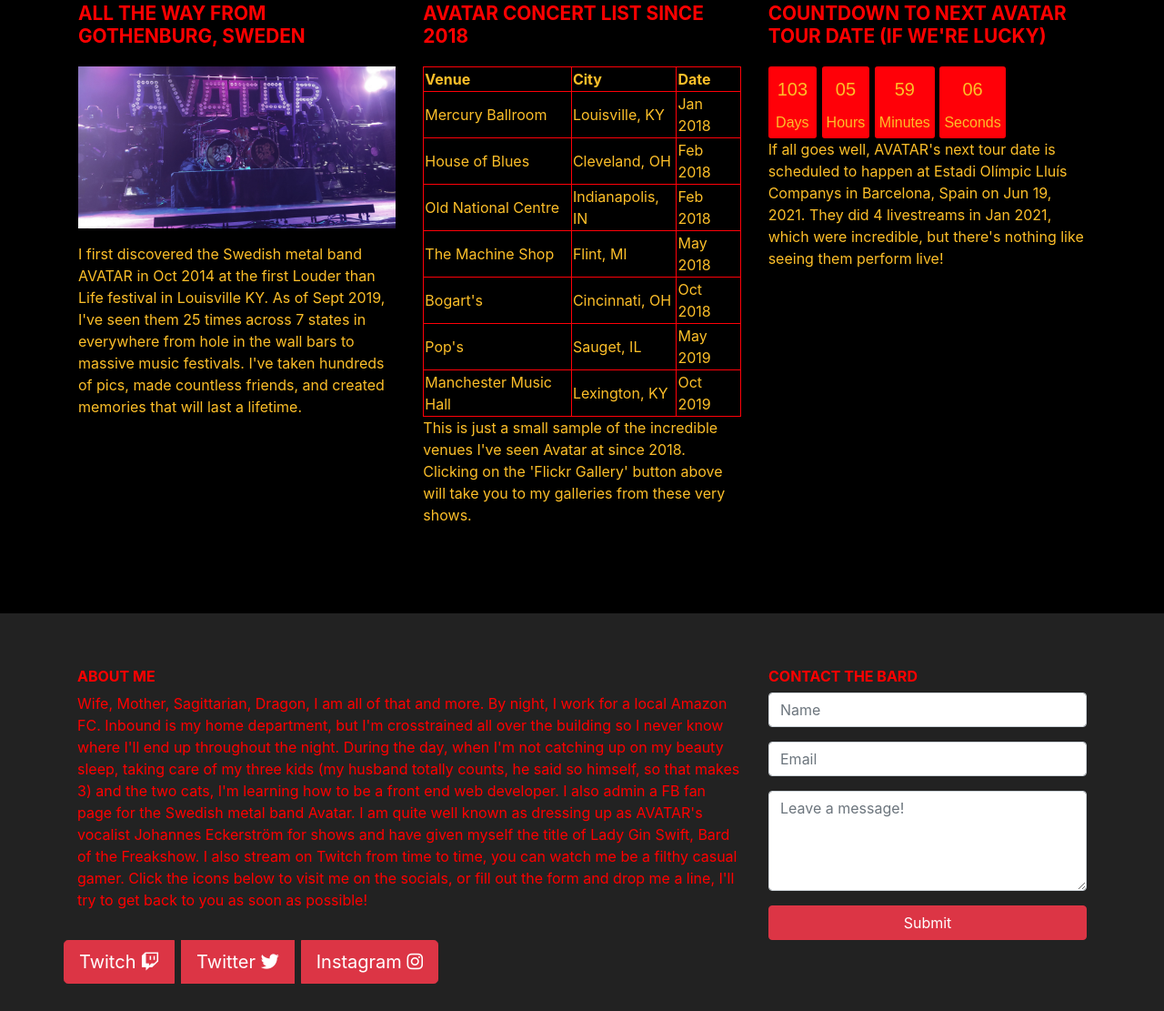
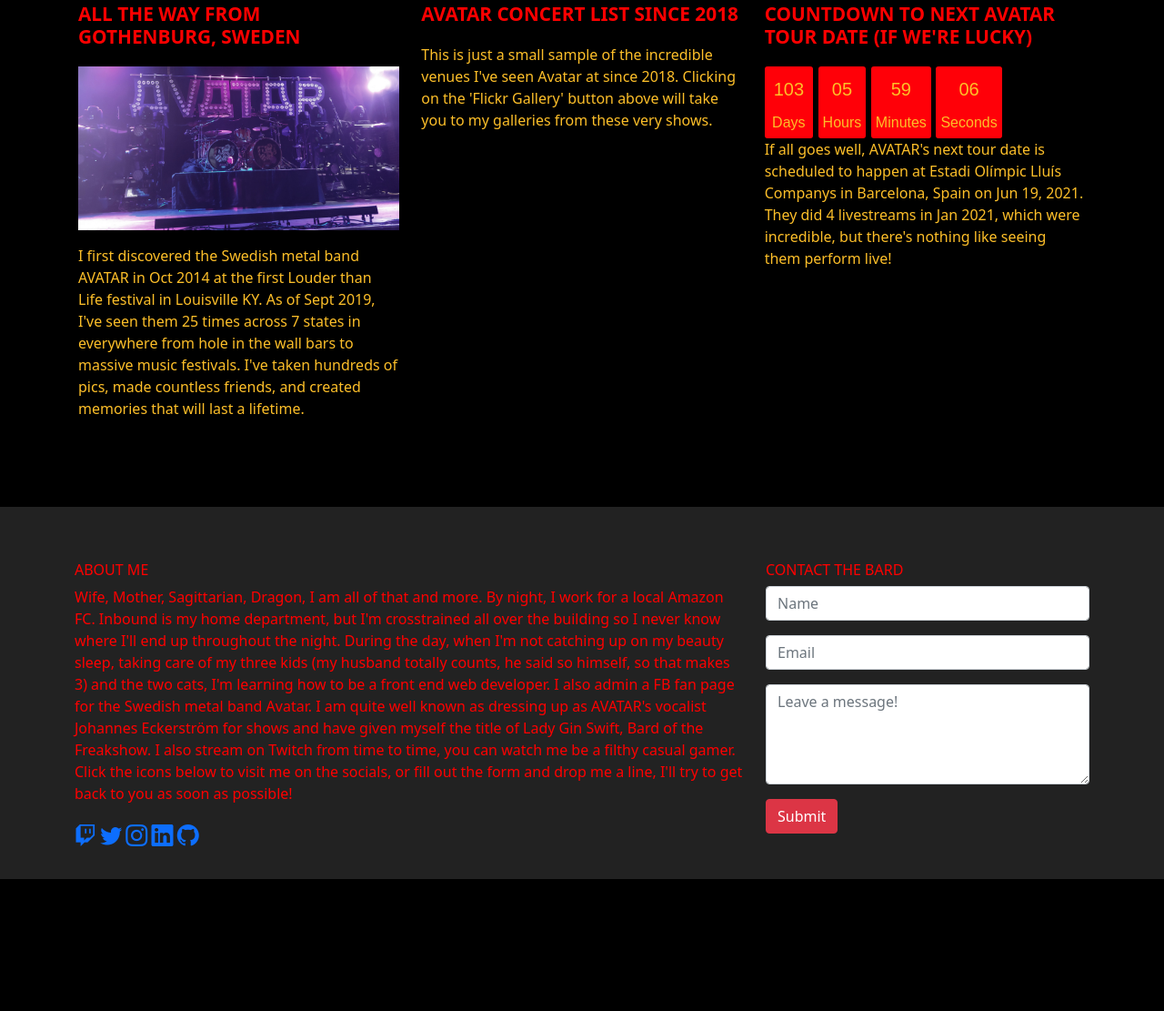
Before and after one commit to sevdawn/myshiningstar, a plain HTML site: page index.html in a window 1280 px wide. Shown: the part 933-2044 px from the top of the page at 91% size. After the commit the page ends 1899 px from the top, so only its background shows below. Drawn offline with nearby package versions, Linux system fonts and the light colour scheme.

Commit message:
reworking social media links

```diff
--- a/index.html
+++ b/index.html
@@ -5,12 +5,13 @@
     <title>My Shining Star</title>
 	<meta charset="utf-8">
 	<meta name="viewport" content="width=device-width, initial-scale=1">
-    <link rel="stylesheet" href="https://stackpath.bootstrapcdn.com/bootstrap/4.3.1/css/bootstrap.min.css" integrity="sha384-ggOyR0iXCbMQv3Xipma34MD+dH/1fQ784/j6cY/iJTQUOhcWr7x9JvoRxT2MZw1T" crossorigin="anonymous">
-	<script src="https://kit.fontawesome.com/9441620942.js" crossorigin="anonymous"></script>
+	<link href="https://cdn.jsdelivr.net/npm/bootstrap@5.0.0-beta2/dist/css/bootstrap.min.css" rel="stylesheet" integrity="sha384-BmbxuPwQa2lc/FVzBcNJ7UAyJxM6wuqIj61tLrc4wSX0szH/Ev+nYRRuWlolflfl" crossorigin="anonymous">
+	<link rel="stylesheet" href="https://cdn.jsdelivr.net/npm/bootstrap-icons@1.4.0/font/bootstrap-icons.css">
 	<link rel="stylesheet" type="text/css" href="main.css">
 	</head>
 <body>
 	<nav class="navbar navbar-expand-md">
+		<div class="container-fluid">
 		<a class="navbar-brand" href="#">My Shining Star</a>
 		<button class="navbar-toggler navbar-dark" type="button" data-toggle="collapse" data-target="#main-navigation">
 			<span class="navbar-toggler-icon"></span>
@@ -18,6 +19,7 @@
 		<div class="collapse navbar-collapse" id="main-navigation">
 
 		</div>
+	</div>
 	</nav>
 
 	<header class="header container-fluid">
@@ -49,7 +51,7 @@
 			<div class="col-lg-4 col-md-4 col-sm-12">
 				<h3 class="feature-title">AVATAR Concert List since 2018
 				</h3>
-				<div id="showData"></div>
+
 				<p>This is just a small sample of the incredible venues I've seen Avatar at since 2018. Clicking on the 'Flickr Gallery' button above will take
 					you to my galleries from these very shows.
 				</p>
@@ -99,6 +101,11 @@
 				developer. I also admin a FB fan page for the Swedish metal band Avatar. I am quite well known as dressing up as AVATAR's vocalist Johannes Eckerström
 				for shows and have given myself the title of Lady Gin Swift, Bard of the Freakshow. I also stream on Twitch from time to time, you can watch me be a filthy casual gamer.
 				Click the icons below to visit me on the socials, or fill out the form and drop me a line, I'll try to get back to you as soon as possible!	</p>
+					<a href="https://www.twitch.tv/sevdawn"><i class="bi bi-twitch" style="font-size: 1.5rem"></i></a>
+					<a href="https://twitter.com/SevDawn"><i class="bi bi-twitter" style="font-size: 1.5rem"></i></a>
+					<a href="https://www.instagram.com/sevdawn/"><i class="bi bi-instagram" style="font-size: 1.5rem"></i></a>
+					<a href="https://www.linkedin.com/in/virginiaswift/"><i class="bi bi-linkedin" style="font-size: 1.5rem;"></i></a>
+					<a href="https://github.com/vswift76"><i class="bi bi-github" style="font-size: 1.5rem"></i></a>
 				</div>
 
 
@@ -117,20 +124,15 @@
 						<button type="submit" class="btn btn-danger btn-block">Submit</button>
 					  </form>
 				</div>
-				<div class="btn-group btn-group-lg">
-				<a class="btn btn-danger mr-2" href="https://www.twitch.tv/sevdawn">Twitch <i class="fab fa-twitch"></i></a>
-				<a class="btn btn-danger mr-2" href="https://twitter.com/SevDawn">Twitter <i class="fab fa-twitter"></i></a>
-				<a class="btn btn-danger" href="https://www.instagram.com/sevdawn/">Instagram <i class="fab fa-instagram"></i></a>
-			</div>
+
 			</div>
 		</div>
 
-		</footer>
 
-		<script src="https://cdnjs.cloudflare.com/ajax/libs/jquery/3.5.1/jquery.js" integrity="sha512-WNLxfP/8cVYL9sj8Jnp6et0BkubLP31jhTG9vhL/F5uEZmg5wEzKoXp1kJslzPQWwPT1eyMiSxlKCgzHLOTOTQ==" crossorigin="anonymous"></script>
-		<script src="https://cdnjs.cloudflare.com/ajax/libs/popper.js/1.14.7/umd/popper.min.js" integrity="sha384-UO2eT0CpHqdSJQ6hJty5KVphtPhzWj9WO1clHTMGa3JDZwrnQq4sF86dIHNDz0W1" crossorigin="anonymous"></script>
-    	<script src="https://stackpath.bootstrapcdn.com/bootstrap/4.3.1/js/bootstrap.min.js" integrity="sha384-JjSmVgyd0p3pXB1rRibZUAYoIIy6OrQ6VrjIEaFf/nJGzIxFDsf4x0xIM+B07jRM" crossorigin="anonymous"></script>
-		<script src="main.js"></script>
+			</footer>
+			<script src="https://cdn.jsdelivr.net/npm/@popperjs/core@2.6.0/dist/umd/popper.min.js" integrity="sha384-KsvD1yqQ1/1+IA7gi3P0tyJcT3vR+NdBTt13hSJ2lnve8agRGXTTyNaBYmCR/Nwi" crossorigin="anonymous"></script>
+			<script src="https://cdn.jsdelivr.net/npm/bootstrap@5.0.0-beta2/dist/js/bootstrap.min.js" integrity="sha384-nsg8ua9HAw1y0W1btsyWgBklPnCUAFLuTMS2G72MMONqmOymq585AcH49TLBQObG" crossorigin="anonymous"></script>
+			<script src="main.js"></script>
 
     </body>
     </html>
--- a/main.js
+++ b/main.js
@@ -1,50 +1,25 @@
 // external JSON file JS //
 
-$(document).ready(function() {
-  $.getJSON("venues.json", function(data) {
-
-      var arrItems = [];
-      $.each(data, function(index, value) {
-          arrItems.push(value);
-      });
-
-
-      var col = [];
-      for (var i = 0; i < arrItems.length; i++) {
-          for (var key in arrItems[i]) {
-              if (col.indexOf(key) === -1) {
-                  col.push(key);
+function loadJSONDoc() {
+  var xmlhttp;
+  xmlhttp = new XMLHttpRequest();
+  xmlhttp.onreadystatechange = function() {
+    if (xmlhttp.readyState == 4 && xmlhttp.status == 200) {
+      var obj = JSON.parse(xmlhttp.responseText);
+      var output = "<table>";
+      for (var name in obj[0].prices[0]) {
+        output += "<tr><td>" + name + "</td>" + "<td>" + venue[0].city[0][date] + "</td></tr>";
+      }
+      output += "</table>";
+      document.getElementById("myList").innerHTML = output;
     }
   }
+  xmlhttp.open("GET", "venues.json", true);
+  xmlhttp.send();
 }
 
-      var table = document.createElement("table");
-
-
-
-      var tr = table.insertRow(-1);
-
-      for (var i = 0; i < col.length; i++) {
-          var th = document.createElement("th");
-          th.innerHTML = col[i];
-          tr.appendChild(th);
-      }
-
-
-      for (var i = 0; i < arrItems.length; i++) {
-
-          tr = table.insertRow(-1);
-
-          for (var j = 0; j < col.length; j++) {
-              var tabCell = tr.insertCell(-1);
-              tabCell.innerHTML = arrItems[i][col[j]];
-          }
-      }
-
-      var divContainer = document.getElementById("showData");
-      divContainer.innerHTML = "";
-      divContainer.appendChild(table);
-  });
+document.addEventListener("DOMContentLoaded", function(event) {
+  loadJSONDoc();
 });
 
 // countdown clock JS //
```
Lines whose indentation alone changed are shown as unchanged.
